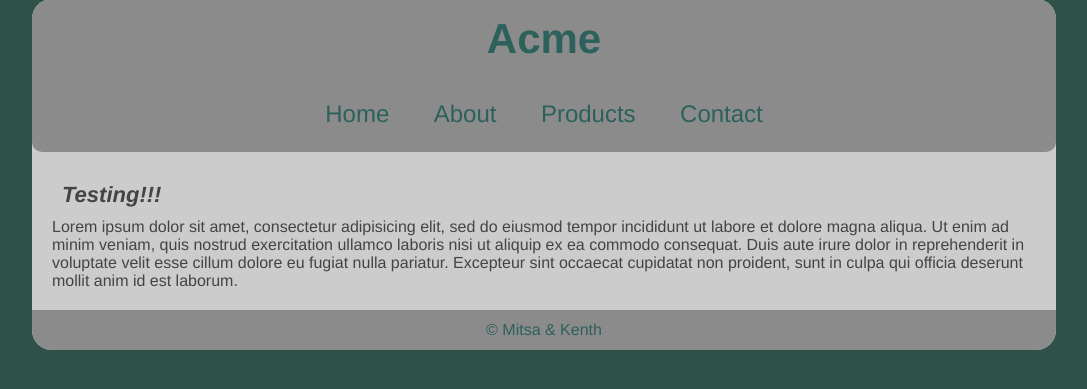
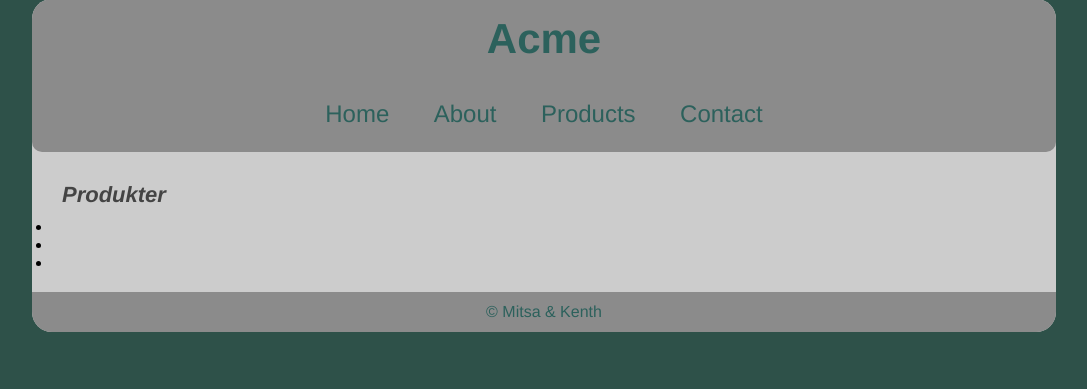
Before and after one commit to Kommvalh/kommvahl, a PHP site: page /html_produktlista.php in a window 1280 px wide. Shown: the part 26-415 px from the top of the page, without its empty margins (96-1183 px from the left). Run offline with PHP 8.4, Linux system fonts and the light colour scheme.

Commit message:
smallfix

```diff
--- a/html_produktlista.php
+++ b/html_produktlista.php
@@ -23,9 +23,12 @@
 			</div><!-- end navbar -->
 
 			<div id="content">
-				<h2>Testing!!!</h2>
-				<p>
-Lorem ipsum dolor sit amet, consectetur adipisicing elit, sed do eiusmod tempor incididunt ut labore et dolore magna aliqua. Ut enim ad minim veniam, quis nostrud exercitation ullamco laboris nisi ut aliquip ex ea commodo consequat. Duis aute irure dolor in reprehenderit in voluptate velit esse cillum dolore eu fugiat nulla pariatur. Excepteur sint occaecat cupidatat non proident, sunt in culpa qui officia deserunt mollit anim id est laborum.</p>
+				<h2>Produkter</h2>
+				<ul>
+					<li> <a href="#"> </a></li>
+					<li> <a href="#"> </a></li>
+					<li> <a href="#"> </a></li>
+				</ul>
 			</div><!-- end content -->
 
 			<div id="footer">
--- a/style.css
+++ b/style.css
@@ -128,4 +128,5 @@
 }
 .floatLeft {
 	float: left;
+	margin:20px;
 }
```
